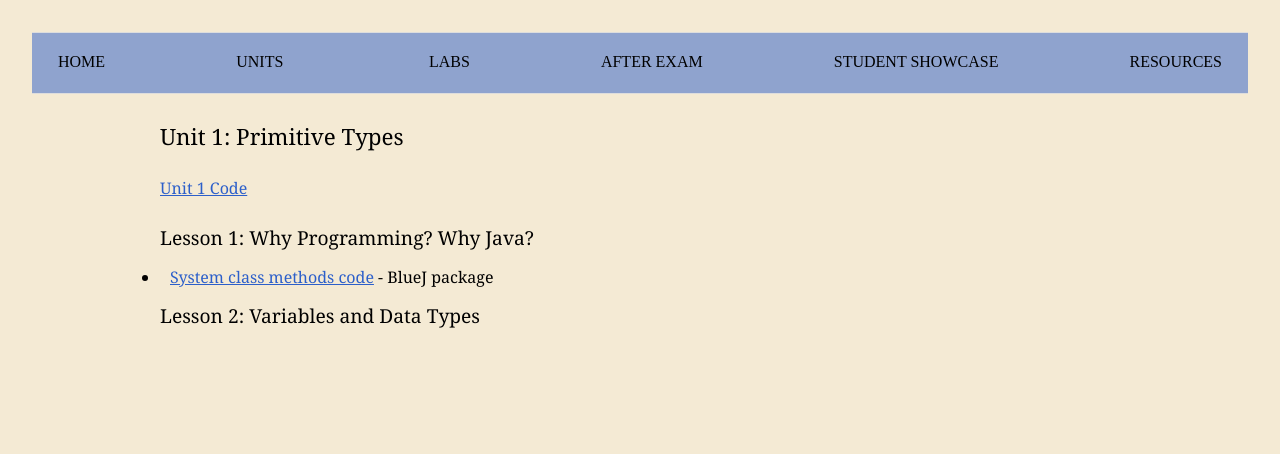
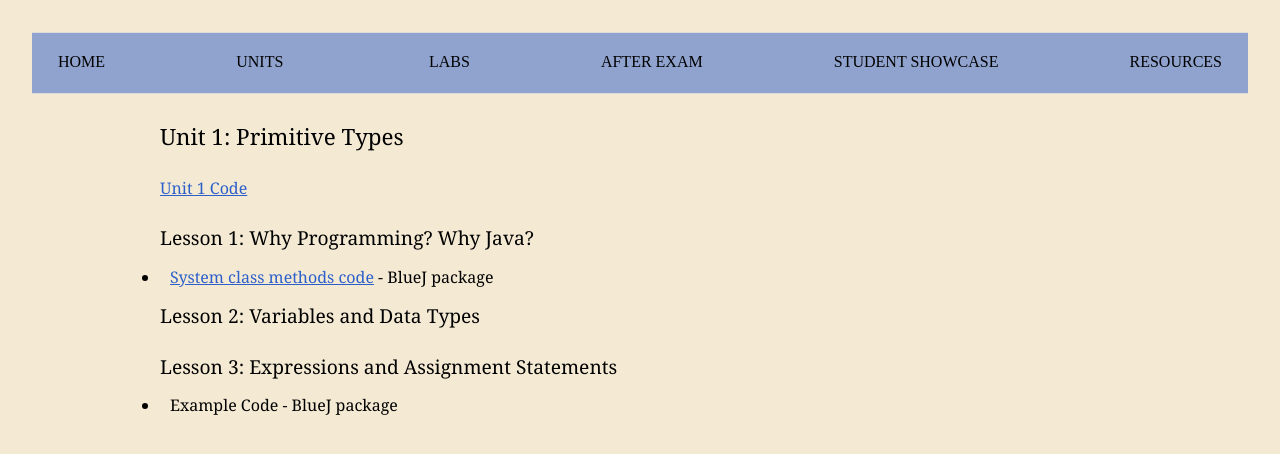
Before and after one commit to WLHS-APCSA/wlhs-apcsa.github.io, a plain HTML site: page unit-1.html in a window 1280 px wide. Drawn offline with Linux system fonts and the light colour scheme.

Commit message:
Update unit-1.html

```diff
--- a/unit-1.html
+++ b/unit-1.html
@@ -49,6 +49,10 @@
         <li><a href="https://github.com/WLHS-APCSA/Unit-1/tree/main/FirstProjectEver">System class methods code</a> - BlueJ package</li>
     </ul>
     <h2>Lesson 2: Variables and Data Types</h2>
+    <h2>Lesson 3: Expressions and Assignment Statements</h2>
+    <ul>
+        <li><a href="https://github.com/WLHS-APCSA/Unit-1/tree/main/Lesson1-3"></a>Example Code - BlueJ package</li>
+    </ul>
 </main>
 
 </body>
```
